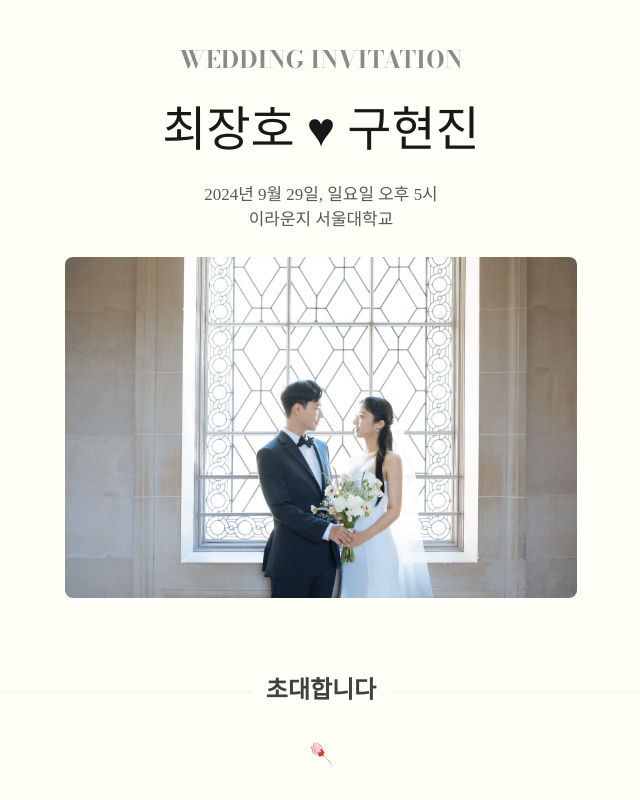
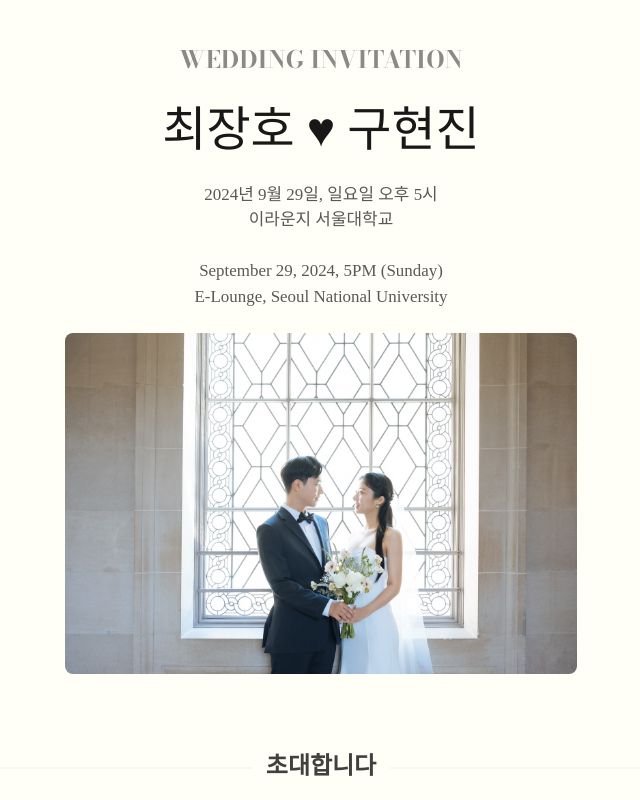
Before and after one commit to ryuina/wedding_invitation, a React (Create React App) app: page / in a window 1280 px wide. Shown: the top 800 px of the page, without its empty margins (319-959 px from the left). Built offline with nearby package versions, Linux system fonts and the light colour scheme.

Commit message:
Add english schedule

```diff
--- a/src/components/title.jsx
+++ b/src/components/title.jsx
@@ -2,7 +2,9 @@ import React from "react";
 import styled from "styled-components";
 import {
   WEDDING_DATE,
+  WEDDING_DATE_EN,
   WEDDING_LOCATION,
+  WEDDING_LOCATION_EN,
   GROOM_NAME,
   BRIDE_NAME,
 } from "../config.js";
@@ -83,6 +85,11 @@ const Title = () => {
           {WEDDING_DATE}
           <br />
           {WEDDING_LOCATION}
+          <br />
+          <br />
+          {WEDDING_DATE_EN}
+          <br />
+          {WEDDING_LOCATION_EN}
         </Schedule>
       </TitleWrapper>
       <TitleImage />
--- a/src/config.js
+++ b/src/config.js
@@ -4,7 +4,9 @@ export const KAKAOTALK_SHARE_IMAGE =
   "https://cdn.pixabay.com/photo/2014/11/13/17/04/heart-529607_960_720.jpg";
 
 export const WEDDING_DATE = "2024년 9월 29일, 일요일 오후 5시";
+export const WEDDING_DATE_EN = "September 29, 2024, 5PM (Sunday)";
 export const WEDDING_LOCATION = "이라운지 서울대학교";
+export const WEDDING_LOCATION_EN = "E-Lounge, Seoul National University";
 
 export const GROOM_NAME = "최장호";
 export const GROOM_ACCOUNT_NUMBER = "IBK 기업 00209702802017";
```
